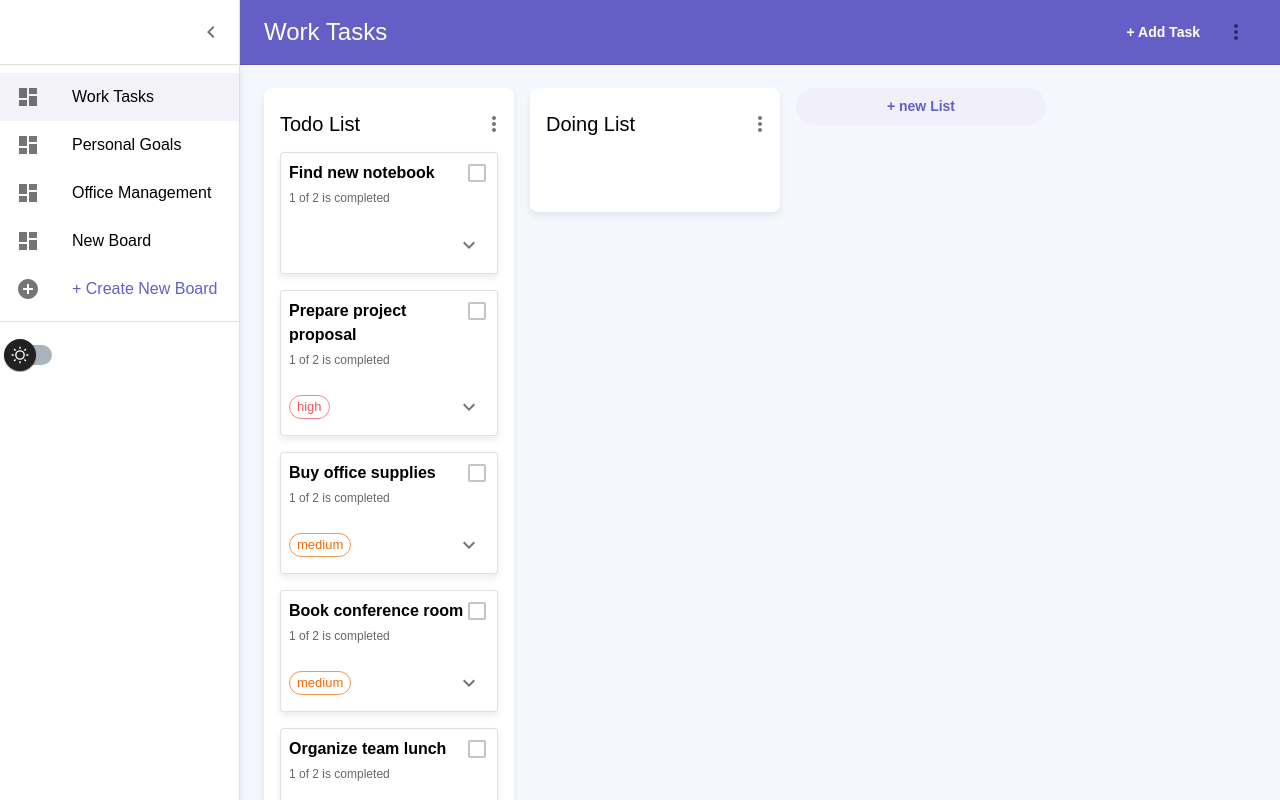
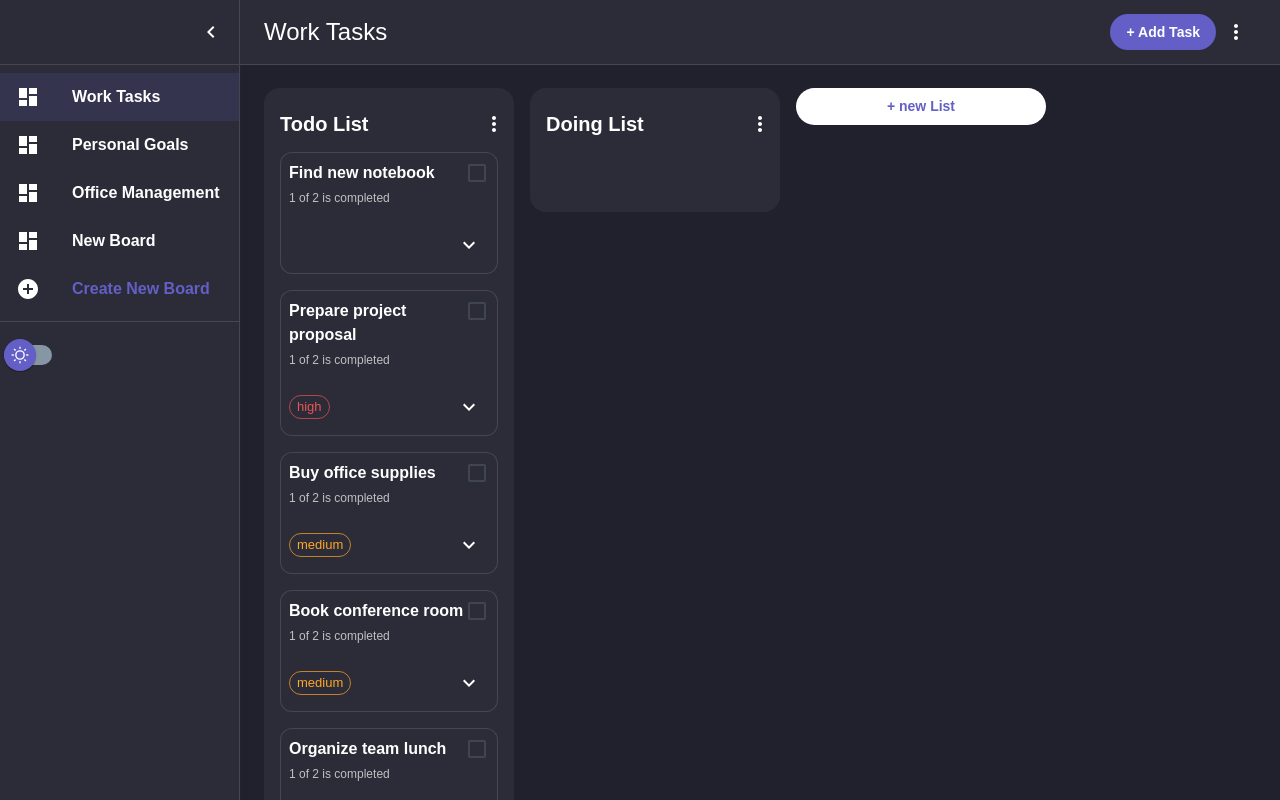
Before and after one commit to zeynabmvs/kanba, a React (Vite) app: page / in a window 1280 px wide. Built offline with nearby package versions, Linux system fonts and the light colour scheme.

Commit message:
mui thme configuration

```diff
--- a/src/components/Board.jsx
+++ b/src/components/Board.jsx
@@ -51,16 +51,16 @@ const Board = () => {
 	return (
 		<>
 			{!currentBoard && (
-				<Container>
-					<Typography variant="h6" textAlign="center">
+				<Container sx={{py: "64px"}}>
+					<Typography component="p" variant="h6" textAlign="center">
 						There is no board yet, create one from sidebar
 					</Typography>
 				</Container>
 			)}
 
 			{currentBoard?.lists?.length < 1 && (
-				<Container>
-					<Typography variant="h6" textAlign="center">
+				<Container sx={{py: "64px"}}>
+					<Typography component="p" variant="h6" textAlign="center">
 						This Board is empty, create a new List to get started
 					</Typography>
 				</Container>
--- a/src/components/BoardList.jsx
+++ b/src/components/BoardList.jsx
@@ -13,7 +13,7 @@ const BoardList = ({list, index}) => {
 
 	const onHoverBg = theme.palette.mode === "light"
 		? theme.palette.secondary.light
-		: theme.palette.primary.dark
+		: theme.palette.customGrey.darkest
 
 	const onDeleteListHandler = () => {
 		dispatch(
@@ -36,12 +36,13 @@ const BoardList = ({list, index}) => {
 			{(provided, snapshot) => (
 				<Paper
 					sx={{
-						borderRadius: "8px",
+						borderRadius: "16px",
 						margin: 1,
 						width: "250px",
 						backgroundColor: snapshot.isDragging && onHoverBg,
 						alignSelf: "flex-start",
 						listStyleType: "none",
+						boxShadow: "none"
 					}}
 					className={`${snapshot.isDragging && "is-dragging "}`}
 					ref={provided.innerRef}
@@ -65,7 +66,11 @@ const BoardList = ({list, index}) => {
 						}}
 					>
 						<Typography component="h3" variant={"h6"}
-												sx={{'&:hover': {color: 'primary'}, width: "100%"}} {...provided.dragHandleProps}>
+												sx={{
+													'&:hover': {color: 'primary'},
+													width: "100%",
+													fontWeight: "600"
+												}} {...provided.dragHandleProps}>
 							{list.title}
 						</Typography>
 						<OptionsMenu
--- a/src/components/BoardListCard.jsx
+++ b/src/components/BoardListCard.jsx
@@ -55,7 +55,7 @@ const BoardListCard = ({task, index}) => {
 	return (
 		<Draggable draggableId={task.id} index={index}>
 			{(provided, snapshot) => (
-				<Card sx={{maxWidth: 345, mb: "16px",}}
+				<Card sx={{maxWidth: 345, mb: "16px", borderRadius: "12px", boxShadow: "none"}}
 							variant="outlined"
 							className={`${snapshot.isDragging && "is-dragging-card "}`}
 							ref={provided.innerRef}
--- a/src/components/Sidebar.jsx
+++ b/src/components/Sidebar.jsx
@@ -44,6 +44,8 @@ const Drawer = styled(MuiDrawer, {
 	},
 }));
 
+const sidebarMenuItemStyles = {fontSize: '16px', fontWeight: '600'}
+
 const Sidebar = ({open, toggleDrawer}) => {
 	const boards = useSelector(selectBoards);
 	const currentBoardId = useSelector(selectCurrentBoardId);
@@ -82,7 +84,7 @@ const Sidebar = ({open, toggleDrawer}) => {
 							<ListItemIcon>
 								<DashboardIcon/>
 							</ListItemIcon>
-							<ListItemText primary={item.title} primaryTypographyProps={{fontSize: '16px', fontWeight: 'medium'}}/>
+							<ListItemText primary={item.title} primaryTypographyProps={sidebarMenuItemStyles}/>
 						</ListItemButton>
 					</Fragment>
 				))}
@@ -93,11 +95,8 @@ const Sidebar = ({open, toggleDrawer}) => {
 						<ListItemIcon>
 							<AddCircleIcon/>
 						</ListItemIcon>
-						<ListItemText primary="+ Create New Board" primaryTypographyProps={{
-							fontSize: '16px',
-							fontWeight: 'medium',
-							color: "primary"
-						}}/>
+						<ListItemText primary="Create New Board"
+													primaryTypographyProps={{...sidebarMenuItemStyles, color: "primary"}}/>
 					</ListItemButton>
 				</Fragment>
 				<Divider sx={{my: 1}}/>
--- a/src/components/forms/TaskForm.jsx
+++ b/src/components/forms/TaskForm.jsx
@@ -8,7 +8,7 @@ import {closeModal} from "../../features/modalSlice.js";
 const TaskForm = ({onSubmit, onCancel, defaultValues = {}}) => {
 	// const currentBoard = useSelector(selectCurrentBoard);
 	const dispatch = useDispatch()
-	console.log(defaultValues)
+
 	const {
 		register,
 		handleSubmit,
@@ -99,7 +99,6 @@ const TaskForm = ({onSubmit, onCancel, defaultValues = {}}) => {
 						<div style={{display: "flex", gap: "16px", flexDirection: "column"}} aria-label={"subtasks-label"}>
 							{fields.map((item, index) => {
 								return (
-									<>
 									<div style={{display: "flex", alignItems: "center"}} key={index}>
 										<TextField
 											{...register(`subtasks.${index}.title`, {
@@ -119,7 +118,7 @@ const TaskForm = ({onSubmit, onCancel, defaultValues = {}}) => {
 											<Close/>
 										</IconButton>
 									</div>
-									</>
+
 								);
 							})}
 
--- a/src/components/modals/TaskDetail.jsx
+++ b/src/components/modals/TaskDetail.jsx
@@ -49,7 +49,8 @@ const TaskDetail = ({detail}) => {
 		<>
 			<Box>
 				<Stack direction="row" justifyContent="space-between" alignItems='flex-start' sx={{mb: "16px",}}>
-					<Typography variant="h5" component="h3">{task.title}</Typography>
+					<Typography variant="h5" component="h3"
+											sx={{textDecoration: (task.status === 'completed' ? 'line-through' : 'none')}}>{task.title}</Typography>
 					<OptionsMenu
 						text="task"
 						onEdit={onEditHandler}
--- a/src/configs/theme.jsx
+++ b/src/configs/theme.jsx
@@ -30,6 +30,7 @@ export const getDesignTokens = (mode) => ({
 			main: "#828FA3",
 			light: "#F4F7FD",
 			darker: "#20212C",
+			darkest: darken("#20212C", 0.2)
 		},
 		lines: {
 			dark: "#3E3F4E",
@@ -220,11 +221,21 @@ export const getDesignTokens = (mode) => ({
 				},
 			},
 		},
+		// MuiIcon: {
+		// 	styleOverrides: {
+		// 		root: ({theme}) => ({
+		// 			color: mode === 'dark' ? '#fff' : theme.palette.customGrey.main,
+		// 			'& .MuiSvgIcon-root': {
+		// 				color: 'red'
+		// 			}
+		// 		})
+		// 	}
+		// },
 	},
 	typography: {
 		fontFamily: ["Plus Jakarta Sans", "sans-serif"].join(","),
 		allVariants: {
-			color: mode === "dark" ? "#fff" : "#000",
+			color: mode === "dark" ? "#fff" : "#2F2E2E",
 		},
 		subtitle2: {
 			color: mode === "dark" ? "#fff" : "#828FA3",
--- a/src/features/colorModeSlice.js
+++ b/src/features/colorModeSlice.js
@@ -2,7 +2,7 @@ import {createSlice} from "@reduxjs/toolkit";
 
 export const colorModeSlice = createSlice({
 	name: "colorMode",
-	initialState: "light",
+	initialState: "dark",
 	reducers: {
 		toggleColorMode: (state) => {
 			return state === "light" ? "dark" : "light";
```
Lines whose indentation alone changed are shown as unchanged.
